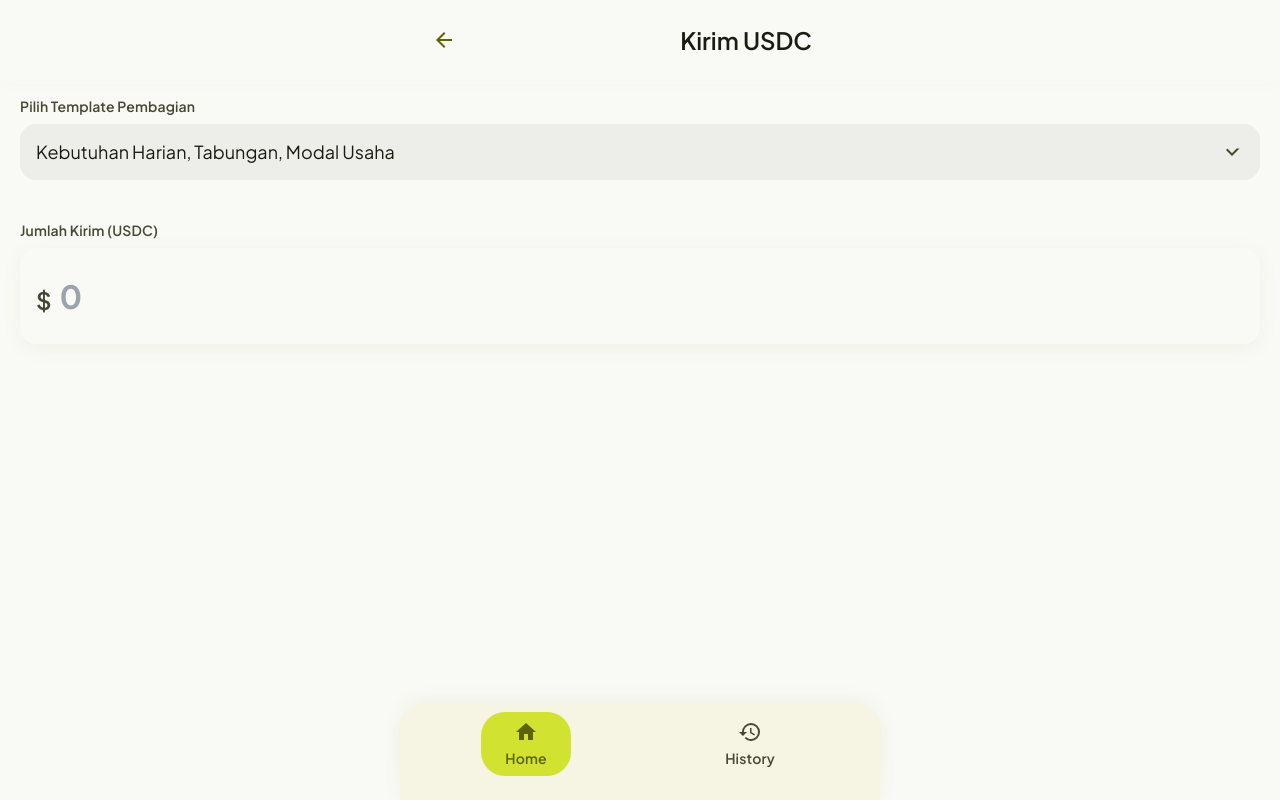
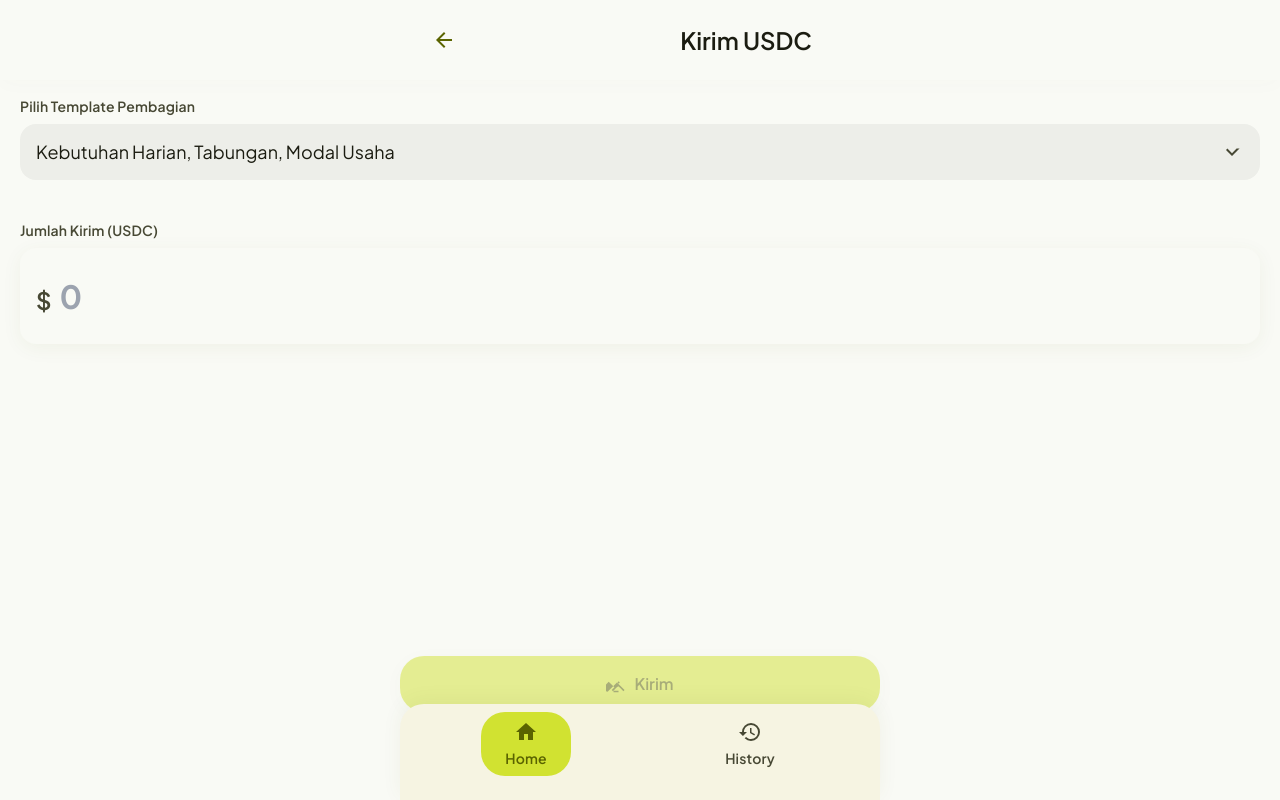
Before and after one commit to ZiramBayam/Lefta, a Next.js app in the folder frontend/: page /send in a window 1280 px wide. Built offline with nearby package versions, Linux system fonts and the light colour scheme.

Commit message:
fix: position Send button above BottomNav
- Move footer up by 72px to sit above BottomNav
- Adjust z-index and padding accordingly

```diff
--- a/frontend/app/send/page.tsx
+++ b/frontend/app/send/page.tsx
@@ -214,9 +214,9 @@ export default function SendPage() {
         )}
       </main>
 
-      {/* Footer Action - Fixed at bottom */}
+      {/* Footer Action - Fixed at bottom, above BottomNav */}
       {txStatus === "idle" && (
-        <footer className="fixed bottom-0 left-0 right-0 p-container-padding bg-background pb-8 pt-4 z-30">
+        <footer className="fixed bottom-[72px] left-0 right-0 p-container-padding bg-background pb-4 z-40">
           <div className="max-w-[480px] mx-auto">
             <Button
               onClick={handleSend}
```
Also changed, not shown: 1 other file (tests, documents, lock files or other folders).
